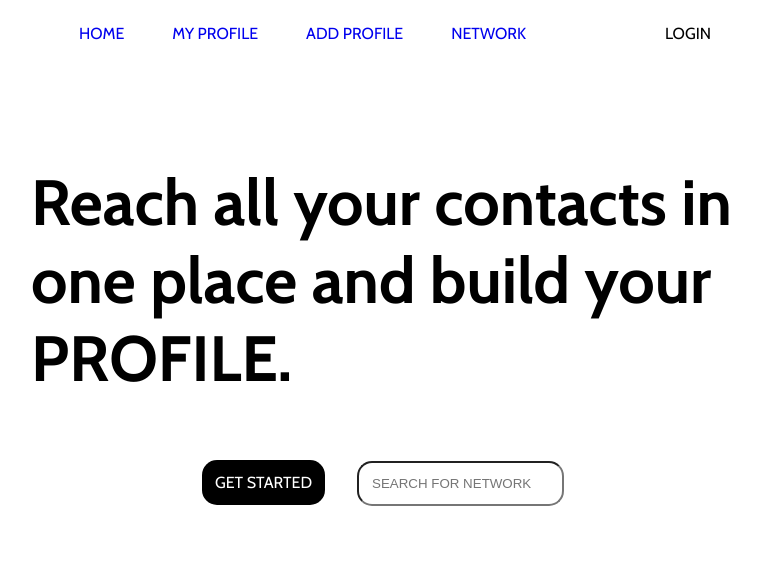
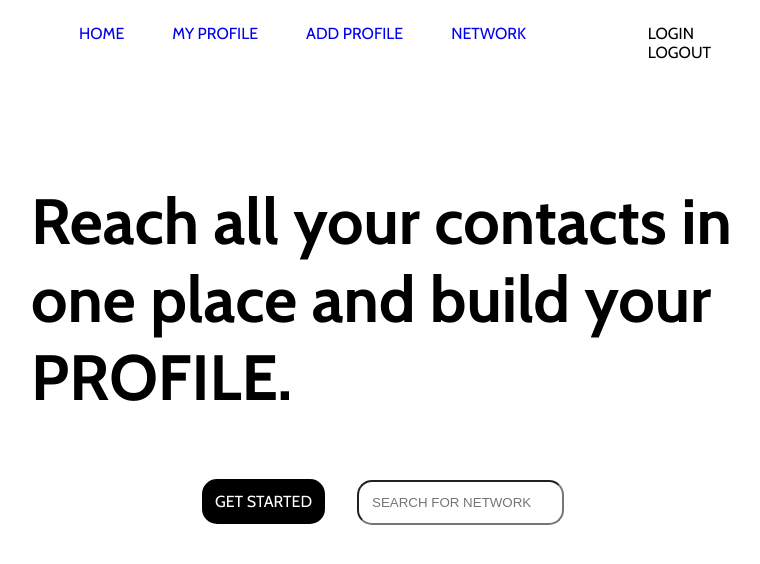
Before and after one commit to dosorio55/front-view, a React (Create React App) app: page / in a window 1280 px wide. Shown: the top 564 px of the page, without its empty margins (257-1017 px from the left). Built offline with nearby package versions, Linux system fonts and the light colour scheme.

Commit message:
login y log out running with server

```diff
--- a/src/context/auth/actions.js
+++ b/src/context/auth/actions.js
@@ -12,7 +12,6 @@ export async function loginUser(dispatch, loginPayload) {
         dispatch({ type: 'REQUEST_LOGIN' });
         let response = await fetch(`${BASE_URL}/user/login`, requestOptions);
         let data = await response.json();
-        debugger
 
         if (data) {
             dispatch({ type: 'LOGIN_SUCCESS', payload: data.data });
--- a/src/core/header/Header.jsx
+++ b/src/core/header/Header.jsx
@@ -1,11 +1,17 @@
 import React, { useContext } from 'react'
 import { Link } from 'react-router-dom'
 import { ModalContext } from '../../App';
+import { logout, useAuthDispatch } from '../../context/auth';
 import './Header.scss';
 
 const Header = () => {
 
   const modal = useContext(ModalContext);
+  const dispatch = useAuthDispatch()
+
+  const handleLogout = () =>{
+    logout(dispatch)
+  }
 
   return (
     <header className='headerContainer'>
@@ -17,6 +23,7 @@ const Header = () => {
         </div>
         <div>
           <p onClick={modal}>login</p>
+          <p onClick={handleLogout}>logOut</p>
         </div>
     </header >
   )
```
